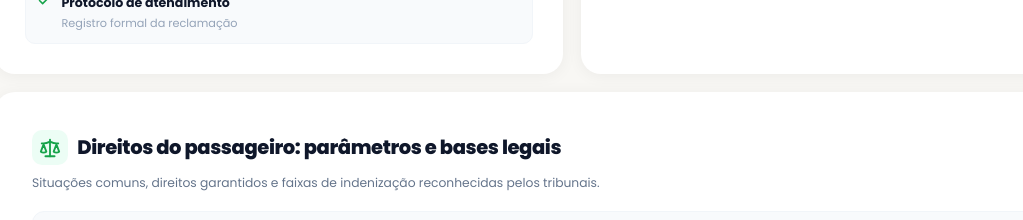
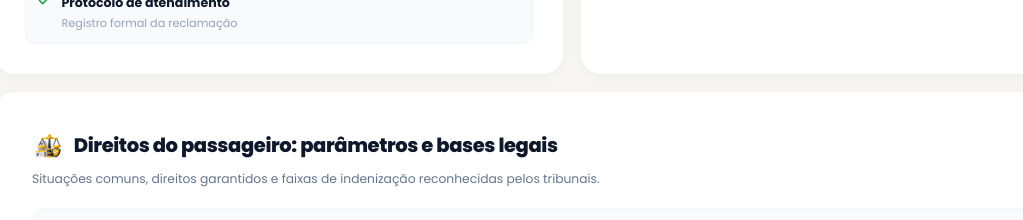
Before and after one commit to t0non/lpLexAero, a Next.js app: page /radar-juridico in a window 1280 px wide. Shown: the part 1220-1440 px from the top of the page, without its empty margins (68-1091 px from the left). Built offline with nearby package versions, Linux system fonts and the light colour scheme.

Commit message:
update direitos icon with custom image

```diff
--- a/src/app/radar-juridico/page.js
+++ b/src/app/radar-juridico/page.js
@@ -169,7 +169,7 @@ export default function RadarJuridicoPage() {
         {/* Direitos e Parâmetros */}
         <div style={{ background: "#fff", borderRadius: 20, padding: "clamp(1.25rem, 4vw, 2.5rem)", boxShadow: "0 2px 16px rgba(0,0,0,0.05)", marginBottom: "1.25rem" }}>
           <div style={{ display: "flex", alignItems: "center", gap: "0.65rem", marginBottom: "0.5rem", flexWrap: "wrap" }}>
-            <span style={{ background: "#ecfdf5", color: "#16a34a", borderRadius: 10, padding: "0.45rem", display: "flex" }}><IconScale /></span>
+            <img src="/Direitos do passageiro.png" alt="Direitos do passageiro" style={{ width: 32, height: 32, objectFit: "contain" }} />
             <h2 style={{ fontSize: "clamp(1rem, 3vw, 1.3rem)", fontWeight: 800, color: "#0f172a", margin: 0 }}>
               Direitos do passageiro: parâmetros e bases legais
             </h2>
```
Also changed, not shown: public/Direitos do passageiro.png (added), public/Stf_foco.png (added).
